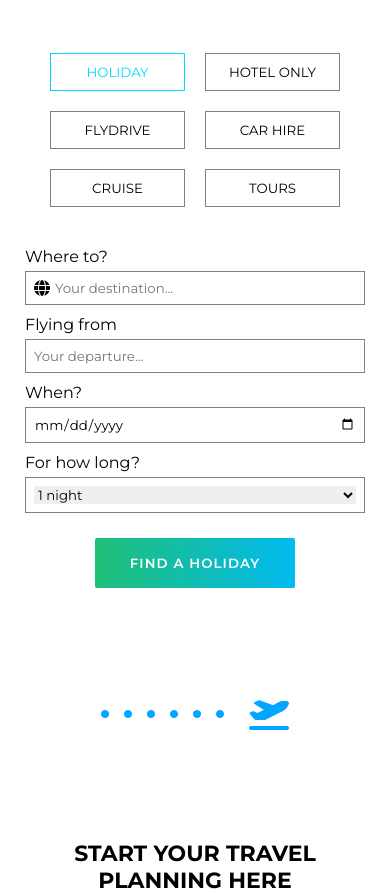
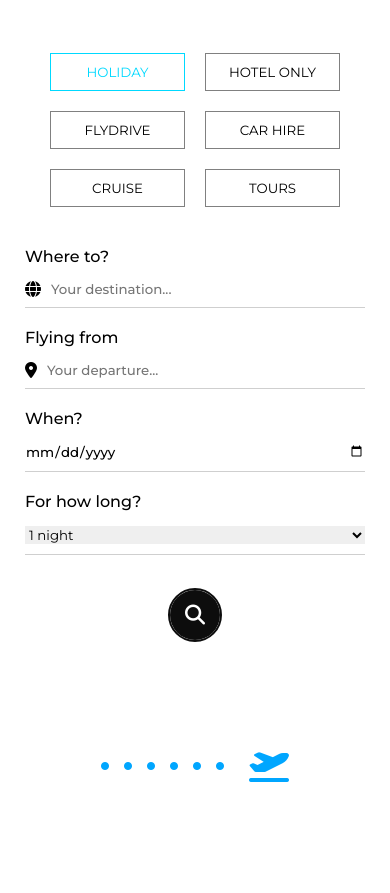
Before and after one commit to RinorRexhaj/Web-Project, a PHP site: page /home.php in a window 390 px wide. Shown: the part 747-1640 px from the top of the page. Run offline with PHP 8.4, Linux system fonts and the light colour scheme; the visitor is signed in with stand-in values (Sample User, id 1).

Commit message:
Added transition to navbar and banner inputs functions changed

```diff
--- a/css/holidays.css
+++ b/css/holidays.css
@@ -236,7 +236,7 @@ main {
   width: 300px;
   text-align: center;
   display: flex;
-  border: 1px solid red;
+  flex-direction: column;
   gap: 10px;
 }
 
--- a/css/home.css
+++ b/css/home.css
@@ -281,7 +281,8 @@ main {
   display: flex;
   justify-content: center;
   align-items: center;
-  gap: 10px;
+  font-weight: 500;
+  gap: 20px;
 }
 
 .travel__planning--informations > div {
@@ -293,15 +294,16 @@ main {
 
 .travel__planning--informations > div > div {
   display: flex;
-  gap: 5px;
-  padding: 8px;
-  border: 1px solid gray;
+  gap: 10px;
+  padding: 10px 0;
+  border-bottom: 1px solid rgb(207, 207, 207);
 }
 
 .travel__planning--informations > div > div > input {
   width: 100%;
   border: none;
   outline: none;
+  font-weight: 500;
 }
 
 .travel__planning--informations > div > div > select {
@@ -313,22 +315,22 @@ main {
 .travel__planning--informations > button {
   margin-top: 15px;
   border: none;
-  width: 750px;
+  min-width: 50px;
+  max-width: 50px;
   height: 50px;
   color: white;
   cursor: pointer;
   font-weight: 600;
-  letter-spacing: 1.1px;
-  border-radius: 2px;
-  background: linear-gradient(to right, #20bf75, #01baef);
-  transition: 0.4s all;
+  font-size: 20px;
+  border-radius: 50%;
+  background: rgba(0, 0, 0, 0.95);
+  outline: 2px solid rgba(0, 0, 0, 0.95);
+  transition: 0.3s all;
 }
 
 .travel__planning--informations > button:hover {
   background: white;
-  color: #00a6ff;
-  outline: 2px solid #01baef;
-  cursor: pointer;
+  color: rgba(0, 0, 0, 0.95);
 }
 
 .travel__planning--icons {
--- a/home.php
+++ b/home.php
@@ -96,19 +96,20 @@ include "subscribed_users.php";
                 <input type="text" placeholder="Your destination..." />
               </div>
             </div>
-            <div class="where_to">
+            <div class="flying_from">
               <p>Flying from</p>
               <div>
+                <i class="fa-solid fa-location-dot"></i>
                 <input type="text" placeholder="Your departure..." />
               </div>
             </div>
-            <div class="where_to">
+            <div class="when">
               <p>When?</p>
               <div>
                 <input type="date" placeholder="The start..." />
               </div>
             </div>
-            <div class="where_to">
+            <div class="how_long">
               <p>For how long?</p>
               <div>
                 <select name="nights" id="nights">
@@ -119,10 +120,13 @@ include "subscribed_users.php";
                   <option value="5">5 nights</option>
                   <option value="6">6 nights</option>
                   <option value="7">7 nights</option>
+                  <option value="other">Other</option>
                 </select>
               </div>
             </div>
-            <button>FIND A HOLIDAY</button>
+            <button>
+              <i class="fa-solid fa-magnifying-glass"></i>
+            </button>
           </form>
         </div>
         <div class="travel__planning--icons">
```
Also changed, not shown: css/login.css (+2 -27 lines), css/nav.css (+24 -15 lines), js/home.js (+74 -8 lines).
